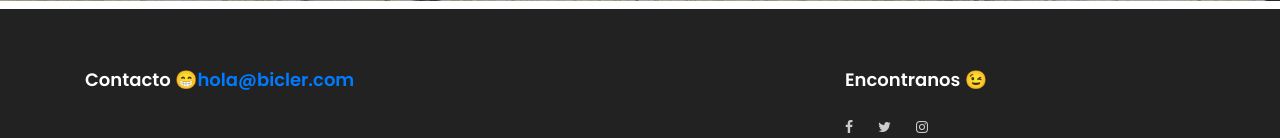
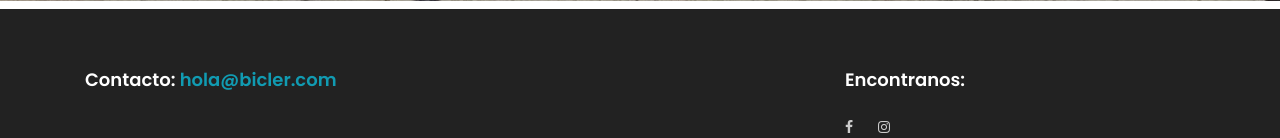
Before and after one commit to marcos006-dev/bicler, a PHP site: page / in a window 1280 px wide. Shown: the part 2471-2609 px from the top of the page. Run offline with PHP 8.4, Linux system fonts and the light colour scheme; some libraries are stand-ins or nearby versions.

Commit message:
Se cambio seccion de redes sociales

```diff
--- a/index.php
+++ b/index.php
@@ -182,20 +182,20 @@ $version = trim(explode("=", file_get_contents('versions.md'))[1]);
           <div class="col-lg-8 col-md-12 col-sm-12">
             <div class="single-footer-widget">
               <h6>
-                Contacto 😁<a
+                Contacto:<a
                   href="mailto:hola@bicler.com?subject=Hola!&body=Quiero mas información"
-                  >hola@bicler.com</a
+                  style="color: #119bb2"
+                  > hola@bicler.com</a
                 >
               </h6>
             </div>
           </div>
           <div class="col-lg-4 col-md-12 col-sm-12 social-widget">
             <div class="single-footer-widget">
-              <h6>Encontranos 😉</h6>
+              <h6>Encontranos: </h6>
               <!-- <p>Let us be social</p> -->
               <div class="footer-social d-flex align-items-center">
                 <a href="#"><i class="fa fa-facebook"></i></a>
-                <a href="#"><i class="fa fa-twitter"></i></a>
                 <a href="#"><i class="fa fa-instagram"></i></a>
               </div>
             </div>
```
